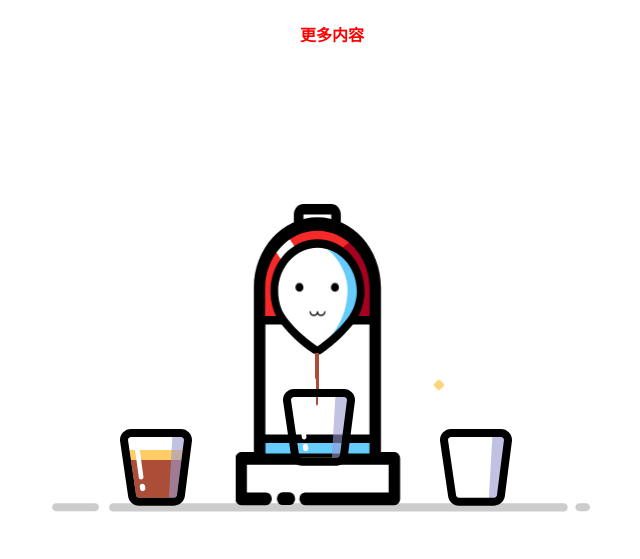
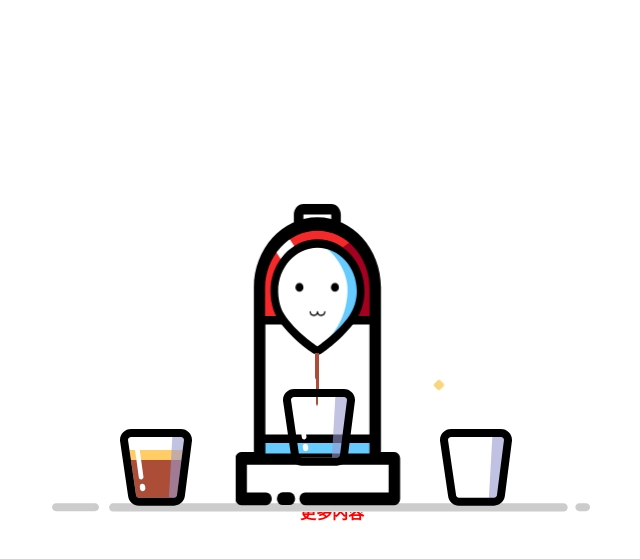
Before and after one commit to yangxiao1993/yangxiao.github.io, a plain HTML site: page index.html in a window 1280 px wide. Shown: the part 63-622 px from the top of the page, without its empty margins (308-948 px from the left). Drawn offline with Linux system fonts and the light colour scheme.

Commit message:
Update index.html

```diff
--- a/index.html
+++ b/index.html
@@ -895,7 +895,7 @@ body {
         </div>
 
     </div>
-    <div style="text-align:center"><a onclick="more()" style="color:red;margin-top:500px;"><b>更多内容</b></a></div>
+    <div style="text-align:center;margin-top:500px;"><a onclick="more()" style="color:red;"><b>更多内容</b></a></div>
     <script>
     function more(){
       alert("暂未开放,敬请期待！");
```
